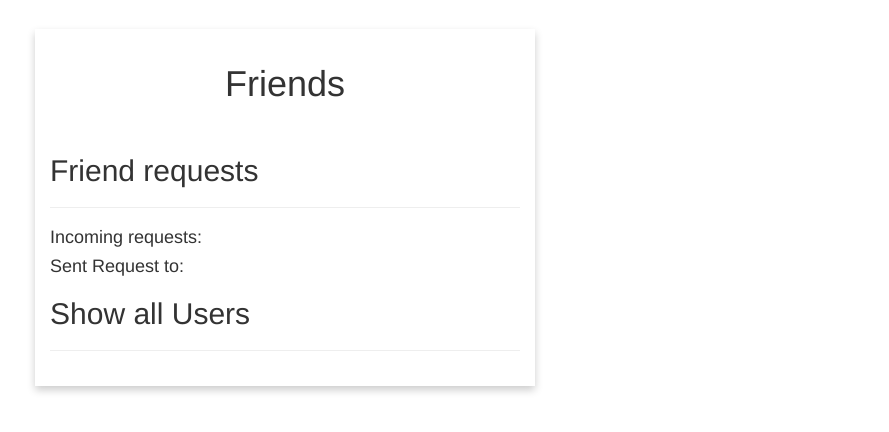
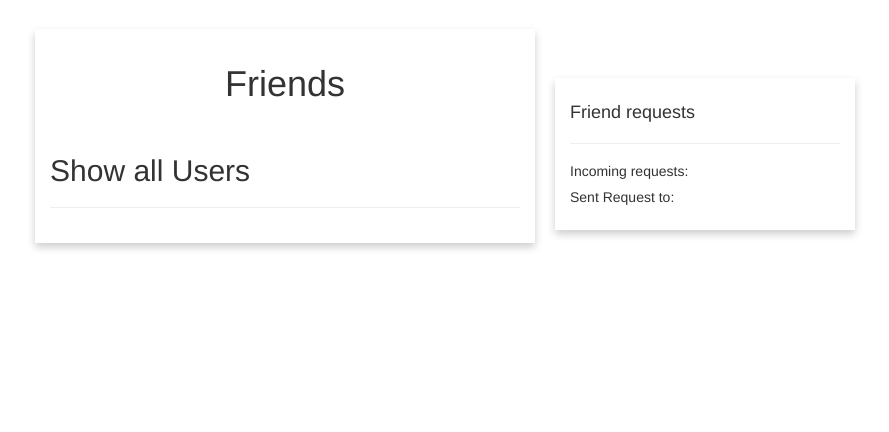
Before and after one commit to lotnee/Comp4920, a Flask app: page /friends in a window 1280 px wide. Shown: the part 51-483 px from the top of the page, without its empty margins (355-1244 px from the left). Run offline with Flask 2, Linux system fonts and the light colour scheme; the visitor is signed in with stand-in values (Sample User, id 1); data that the repository does not hold is empty; some libraries are stand-ins or nearby versions.

Commit message:
fixed friends ui

```diff
--- a/app/templates/friend.html
+++ b/app/templates/friend.html
@@ -15,6 +15,17 @@
 	max-width:500px;
 	text-align:left;
 	margin-top: 80px;
+  position:relative;
+}
+.container2{
+  box-shadow: 0 4px 8px 0 rgba(0, 0, 0, 0.2);
+  padding:15px;
+  margin-top:60px;
+  width:300px;
+  text-align:left;
+  top:-5%;
+  position:absolute;
+  left:104%;
 }
 
 a.button {
@@ -35,10 +46,11 @@ a.cancel {
    cursor: pointer;
    width: auto;
    border-radius: 14px;
-   padding: 10px 15px;
+   padding: 8px 12px;
    margin: 8px 0;
    float: right;
    margin-top:-50px;
+   font-size: 10px;
 }
 
 a.accept {
@@ -91,33 +103,7 @@ h1 {
       {% endif %}
    {% endfor %}
    <br>
-   <h2>Friend requests</h2>
-    <hr class="w3-clear">
-   <h4>Incoming requests:</h4>
-   {% for friend in requests %}
-      <div class="detail">
-          <p><b>Email:</b> {{friend.email}}</p>
-          <p><b>Name:</b> {{friend.firstName}} {{friend.lastName}}</p>
-        </div>
-        <img src="static/images/{{friend.pictureDir}}" class="dp">
-      <a href="{{url_for('accept_request', email=friend.email)}}"class="accept">Accept Request</a>
-      <a href="{{url_for('delete_request', email=friend.email)}}"class="cancel">Delete Request</a>
-      <br />
-   {% endfor %}
-   <h4>Sent Request to:</h4>
-   {% for friend in me.friends %}
-      {% if friend.status == "pending" %}
-        <div class="detail">
-          <p><b>Email:</b> {{friend.email}}</p>
-          <p><b>Name:</b> {{friend.firstName}} {{friend.lastName}}</p>
-        </div>
-        <img src="static/images/{{friend.pictureDir}}" class="dp">
-        <a href="{{url_for('delete_request', email=friend.email)}}"class="cancel">Cancel Request</a>
-      <br />
-      {% else %}
-        <p>Much empty :'(</p>
-      {% endif %}
-   {% endfor %}
+
 
    <!-- testing can be use for search-->
    <h2>Show all Users</h2>
@@ -136,7 +122,39 @@ h1 {
         <!-- <p>Much empty :'(</p> -->
 		  {% endif %}
    {% endfor %}
+      <div class ="container2">
+   <h4>Friend requests</h4>
+    <hr class="w3-clear">
+   <h5>Incoming requests:</h5>
+   {% for friend in requests %}
+      <div class="detail">
+          <p><b>Email:</b> {{friend.email}}</p>
+          <p><b>Name:</b> {{friend.firstName}} {{friend.lastName}}</p>
+        </div>
+        <img src="static/images/{{friend.pictureDir}}" class="dp">
+      <a href="{{url_for('accept_request', email=friend.email)}}"class="accept">✓</a>
+      <a href="{{url_for('delete_request', email=friend.email)}}"class="cancel">x</a>
+      <br />
+   {% endfor %}
+   <h5>Sent Request to:</h5>
+   {% for friend in me.friends %}
+      {% if friend.status == "pending" %}
+        <div class="detail">
+          <p><b>Email:</b> {{friend.email}}</p>
+          <p><b>Name:</b> {{friend.firstName}} {{friend.lastName}}</p>
+        </div>
+        <img src="static/images/{{friend.pictureDir}}" class="dp">
+        <a href="{{url_for('delete_request', email=friend.email)}}"class="cancel">
+        x</a>
+      <br />
+      {% else %}
+        <p>Much empty :'(</p>
+      {% endif %}
+   {% endfor %}
    </div>
+   </div>
+
+
 </body>
 {% endblock %}
 </html>
```
